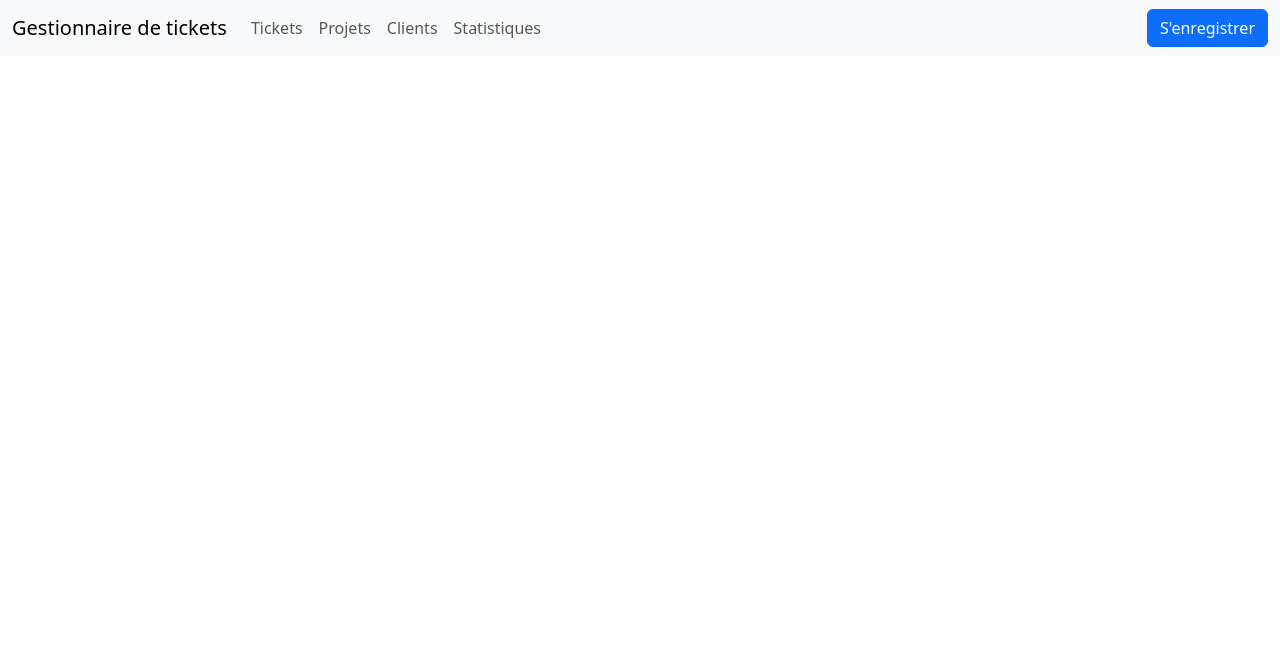
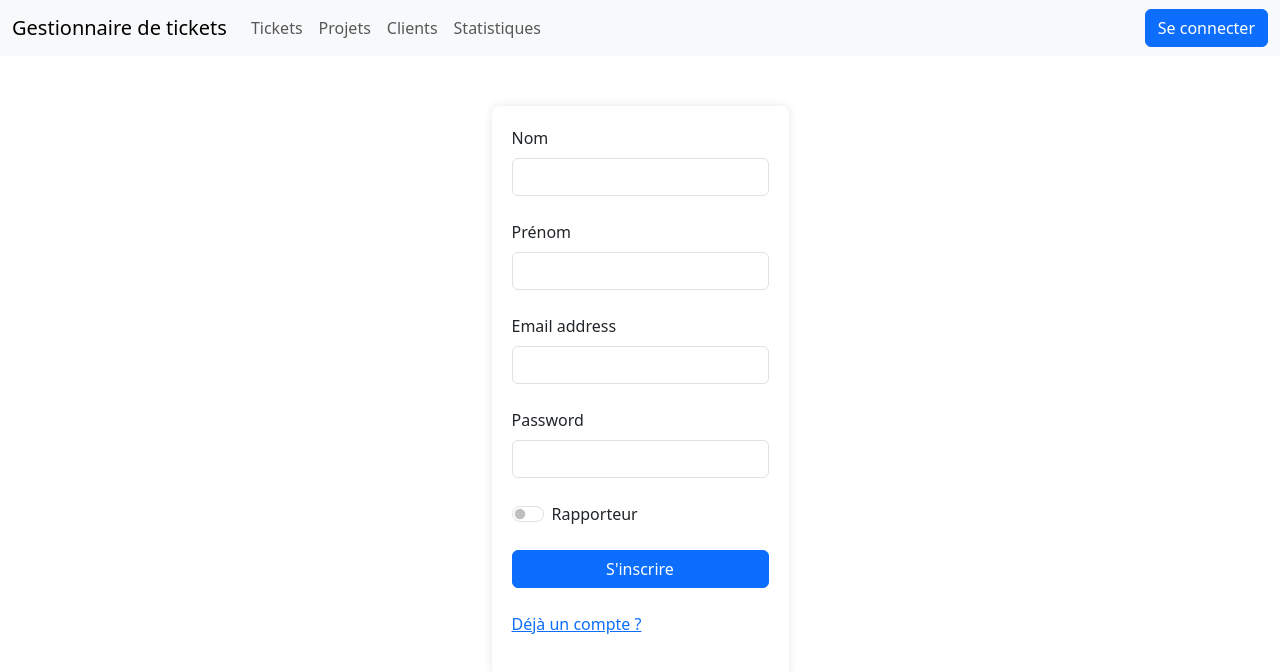
Before and after one commit to Kykyto/gestion-ticket, a Vue app in the folder frontend/: page /register in a window 1280 px wide. Shown: the top 672 px of the page. Built offline with nearby package versions, Linux system fonts and the light colour scheme.

Commit message:
Ajout login et register

```diff
--- a/frontend/src/components/Header.vue
+++ b/frontend/src/components/Header.vue
@@ -25,7 +25,7 @@
         <p class="navbar-text mb-0">Bienvenue {{ username }}</p>
       </div>
       <div v-else class="ml-auto">
-        <button class="btn btn-primary">S'enregistrer</button>
+        <router-link to="/login" class="btn btn-primary">Se connecter</router-link>
       </div>
     </div>
   </nav>
--- /dev/null
+++ b/frontend/src/components/Login.vue
@@ -0,0 +1,43 @@
+<template>
+  <div style="padding-top: 50px">
+    <div class="form-container">
+      <form>
+        <!-- Email input -->
+        <div data-mdb-input-init class="form-outline mb-4">
+          <label class="form-label" for="form2Example1">Email address</label>
+          <input type="email" id="form2Example1" class="form-control" />
+        </div>
+
+        <!-- Password input -->
+        <div data-mdb-input-init class="form-outline mb-4">
+          <label class="form-label" for="form2Example2">Password</label>
+          <input type="password" id="form2Example2" class="form-control" />
+        </div>
+
+        <!-- Submit button -->
+        <button type="button" data-mdb-button-init data-mdb-ripple-init class="btn btn-primary btn-block mb-4 w-100">Sign in</button>
+
+        <div style="padding-bottom: 20px">
+          <a v-bind:href="'/register'">Pas de compte ?</a>
+        </div>
+      </form>
+    </div>
+  </div>
+</template>
+
+<script>
+export default {
+  name: 'Login',
+}
+</script>
+
+<style scoped>
+.form-container {
+  max-width: 400px;
+  width: 100%;
+  padding: 20px;
+  background-color: white;
+  box-shadow: 0 0 10px rgba(0, 0, 0, 0.1);
+  border-radius: 8px;
+}
+</style>
--- /dev/null
+++ b/frontend/src/components/Register.vue
@@ -0,0 +1,66 @@
+<template>
+  <div style="padding-top: 50px">
+    <div class="form-container">
+      <form>
+        <!-- Nom input -->
+        <div data-mdb-input-init class="form-outline mb-4">
+          <label class="form-label" for="form2Example1">Nom</label>
+          <input type="text" id="form2Example1" class="form-control" />
+        </div>
+
+        <!-- Prénom input -->
+        <div data-mdb-input-init class="form-outline mb-4">
+          <label class="form-label" for="form2Example2">Prénom</label>
+          <input type="text" id="form2Example2" class="form-control" />
+        </div>
+
+        <!-- Email input -->
+        <div data-mdb-input-init class="form-outline mb-4">
+          <label class="form-label" for="form2Example3">Email address</label>
+          <input type="email" id="form2Example3" class="form-control" />
+        </div>
+
+        <!-- Password input -->
+        <div data-mdb-input-init class="form-outline mb-4">
+          <label class="form-label" for="form2Example4">Password</label>
+          <input type="password" id="form2Example4" class="form-control" />
+        </div>
+
+        <!-- Role switch -->
+        <div class="form-check form-switch mb-4">
+          <input class="form-check-input" type="checkbox" id="roleSwitch" v-model="isDeveloper">
+          <label class="form-check-label" for="roleSwitch">{{ isDeveloper ? 'Développeur' : 'Rapporteur' }}</label>
+        </div>
+
+        <!-- Submit button -->
+        <button type="button" data-mdb-button-init data-mdb-ripple-init class="btn btn-primary btn-block mb-4 w-100">S'inscrire</button>
+
+        <div style="padding-bottom: 20px">
+          <a v-bind:href="'/login'">Déjà un compte ?</a>
+        </div>
+      </form>
+    </div>
+  </div>
+</template>
+
+<script>
+export default {
+  name: 'Register',
+  data() {
+    return {
+      isDeveloper: false
+    };
+  }
+}
+</script>
+
+<style scoped>
+.form-container {
+  max-width: 400px;
+  width: 100%;
+  padding: 20px;
+  background-color: white;
+  box-shadow: 0 0 10px rgba(0, 0, 0, 0.1);
+  border-radius: 8px;
+}
+</style>
--- a/frontend/src/main.js
+++ b/frontend/src/main.js
@@ -7,13 +7,17 @@ import Tickets from "@/components/Tickets.vue";
 import Projets from "@/components/Projets.vue";
 import Clients from "@/components/Clients.vue";
 import Statistiques from "@/components/Statistiques.vue";
+import Login from "@/components/Login.vue";
+import Register from "@/components/Register.vue";
 
 const routes = [
     { path: '/', component: Home },
     { path: '/tickets', component: Tickets },
     { path: '/projets', component: Projets },
     { path: '/clients', component: Clients},
-    { path: '/statistiques', component: Statistiques }
+    { path: '/statistiques', component: Statistiques },
+    { path: '/login', component: Login},
+    { path: '/register', component: Register}
 ];
 
 const router = createRouter({
```
